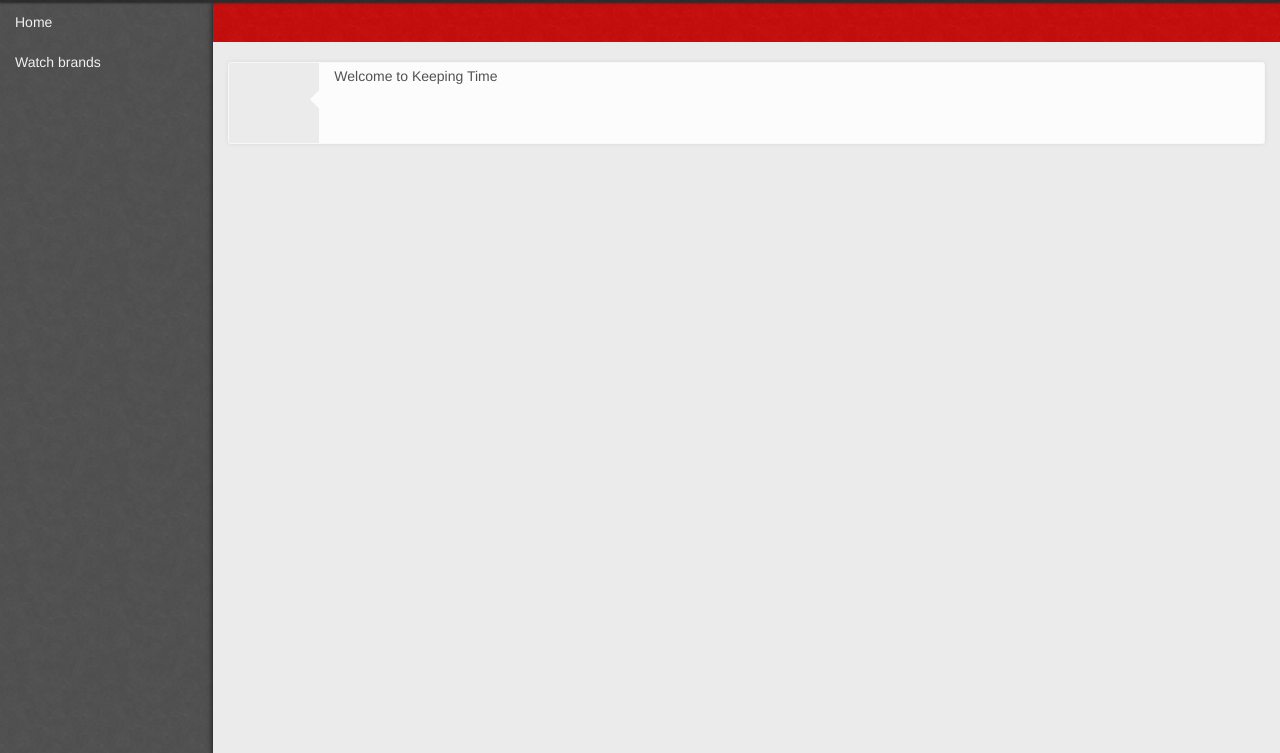
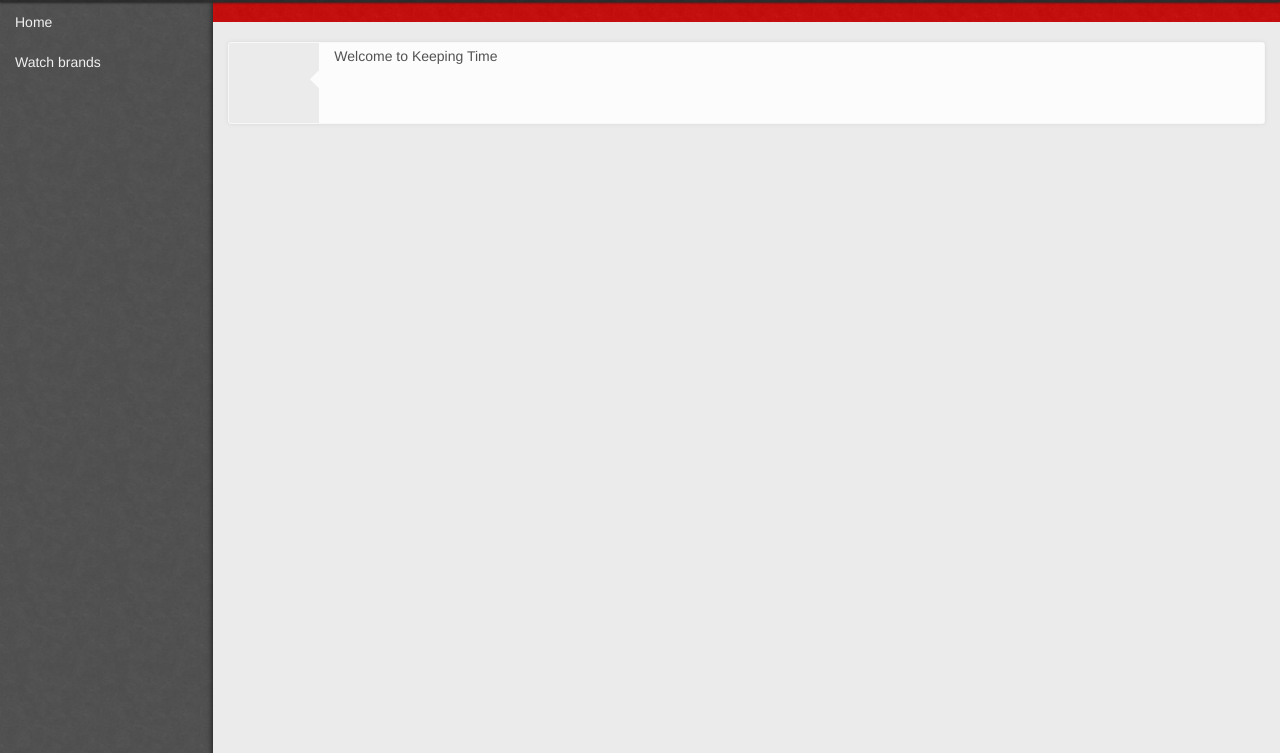
Before and after one commit to keepingtime/keepingtime.github.io, a plain HTML site: page index.html in a window 1280 px wide. Shown: the part 48-801 px from the top of the page. Drawn offline with Linux system fonts and the light colour scheme.

Commit message:
fine breadcrumb

```diff
--- a/css/style.css
+++ b/css/style.css
@@ -600,7 +600,7 @@ ul.DTTT_dropdown.dropdown-menu > li:hover > a {
 }
 #breadcrumb {
   padding: 0;
-  line-height: 40px;
+  line-height: 20px;
   background: #525252;
   background: #E00000 url(../img/devoops_pattern_b10.png) 0 0 repeat;
   margin-bottom: 20px;
```
